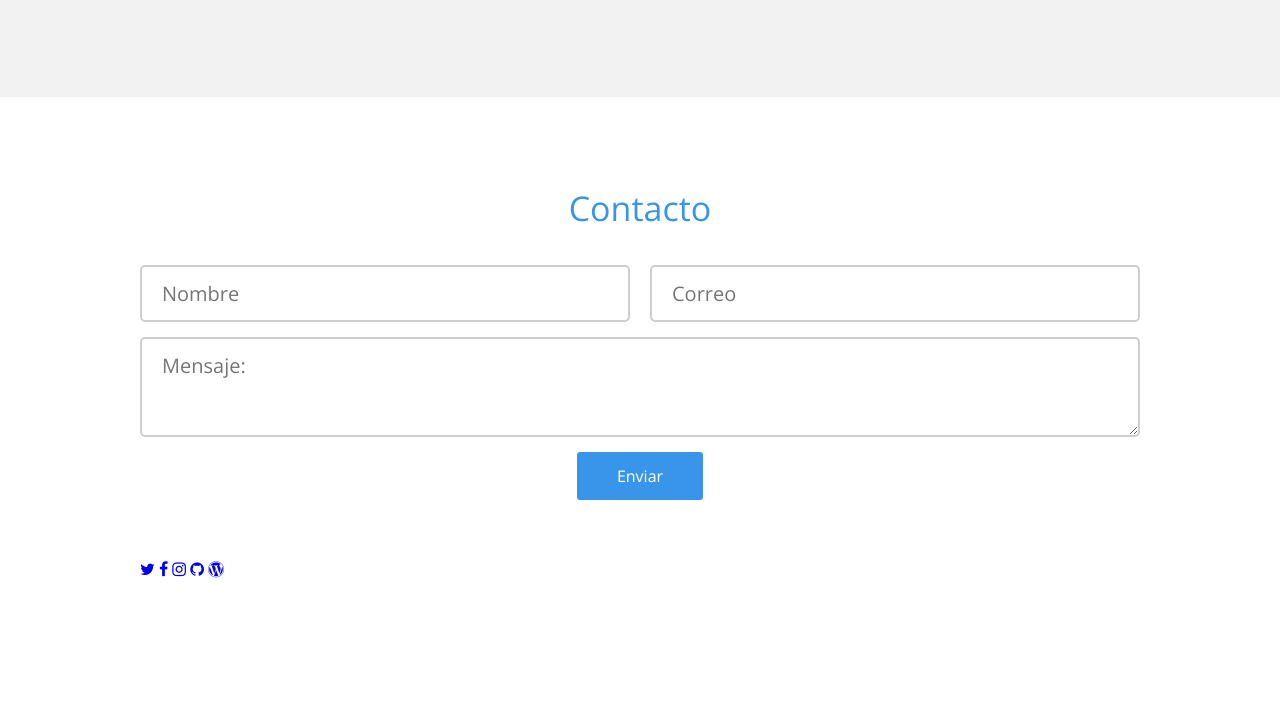
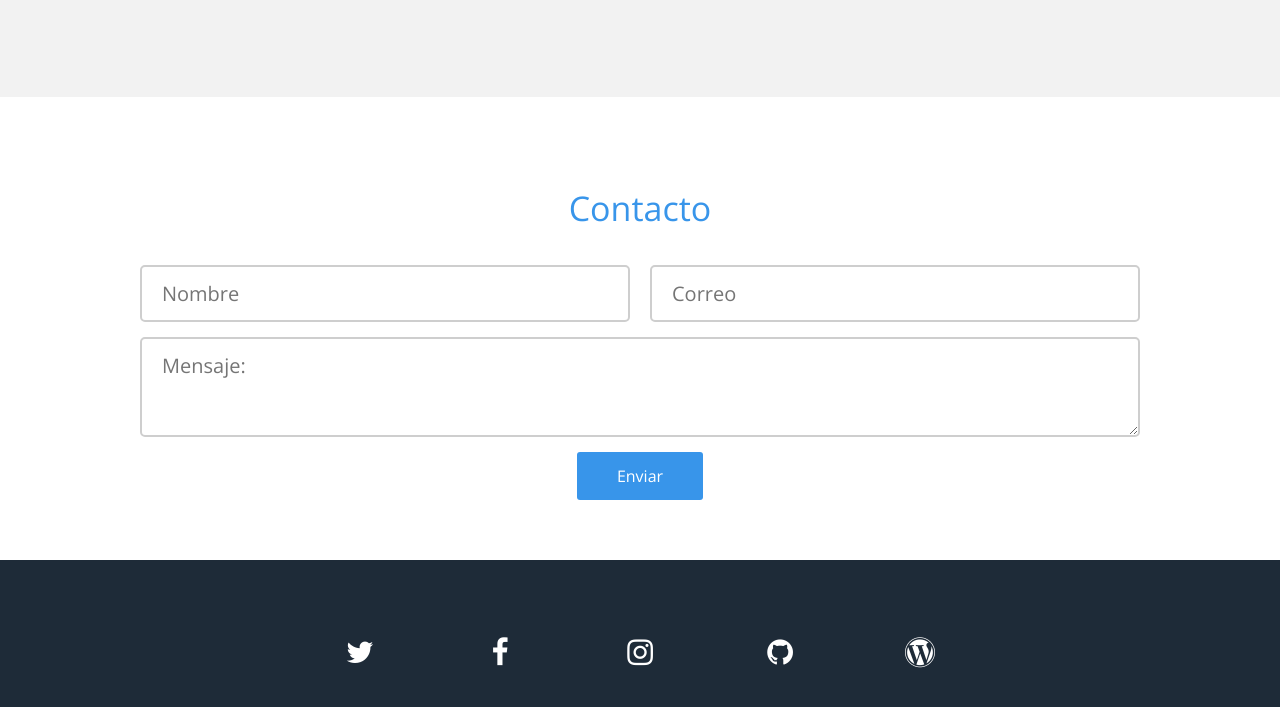
Before and after one commit to abimaelbaez/Portafolio, a plain HTML site: page index.html in a window 1280 px wide. Shown: the part 1729-2436 px from the top of the page. Before the commit the page ends 2308 px from the top, so only its background shows below. Drawn offline with nearby package versions, Linux system fonts and the light colour scheme.

Commit message:
Estilos de los iconos de redes sociales del Footer

```diff
--- a/css/estilos.css
+++ b/css/estilos.css
@@ -239,3 +239,30 @@ footer .contacto .formulario .boton {
 footer .contacto .formulario .boton:hover {
 	background: #387bea;
 }
+
+footer .redes-sociales {
+	background: #1e2b38;
+	padding: 60px 0;
+}
+
+footer .redes-sociales .contenedor {
+	display: flex;
+	justify-content: center;
+}
+
+footer .redes-sociales a {
+	color: #fff;
+	text-align: center;
+	width: 100px;
+	display: block;
+	padding: 15px 0;
+	border-radius: 3px;
+	font-size: 30px;
+	margin: 0 20px;
+}
+
+footer .redes-sociales .twitter:hover {	background: #1da1f2; }
+footer .redes-sociales .facebook:hover { background: #3b5998; }
+footer .redes-sociales .instagram:hover { background: #c13584; }
+footer .redes-sociales .github:hover { background: #6cc644; }
+footer .redes-sociales .wordpress:hover { background: #21759b; }
```
